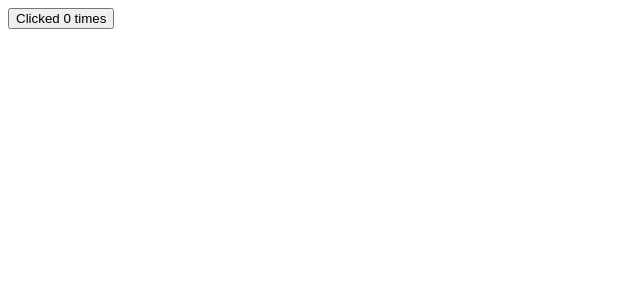
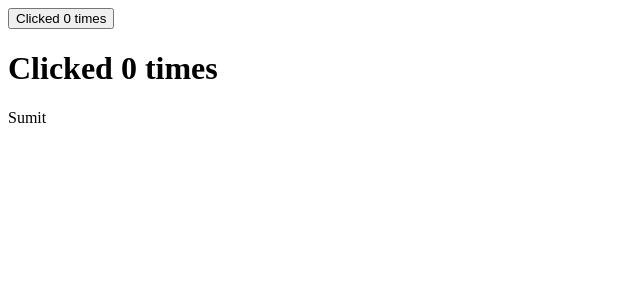
Before and after one commit to Anisur369/React, a React (Vite) app: page / in a window 1280 px wide. Shown: the top 300 px of the page, without its empty margins (0-640 px from the left). Built offline with nearby package versions, Linux system fonts and the light colour scheme.

Commit message:
User & Gest

```diff
--- a/src/App.jsx
+++ b/src/App.jsx
@@ -1,10 +1,14 @@
 import React from "react";
-import ClickCounter from "./components/ClickCounter";
+import ClickCounter from "./components/HOC/ClickCounter";
+import HoverCounter from "./components/HOC/HoverCounter";
+import User from "./components/User";
 
 function App(){
     return (
         <div className="app">
             <ClickCounter/>
+            <HoverCounter/>
+            <User name={(isLoggedin)=>{return isLoggedin?"Sumit":"Geust" }}/>
         </div>
     )
 }
--- /dev/null
+++ b/src/components/HOC/HoverCounter.jsx
@@ -0,0 +1,19 @@
+import React from "react";
+
+class HoverCounter extends React.Component{
+    state={
+        count:0
+    }
+    incrementCount=()=>{
+        this.setState((prevState)=>({ count:prevState.count+1}))
+    }
+    render(){
+        const {count}=this.state;
+        return(
+            <div>
+                <h1 type="button" onMouseOver={this.incrementCount}>Clicked {count} times</h1>
+            </div>
+        )
+    }
+}
+export default HoverCounter;
--- /dev/null
+++ b/src/components/User.jsx
@@ -0,0 +1,5 @@
+import React from "react";
+
+export default function User({name}){
+    return name(true)
+}
```
Also changed, not shown: src/components/HOC/ClickCounter.jsx (renamed from src/components/ClickCounter.jsx).
